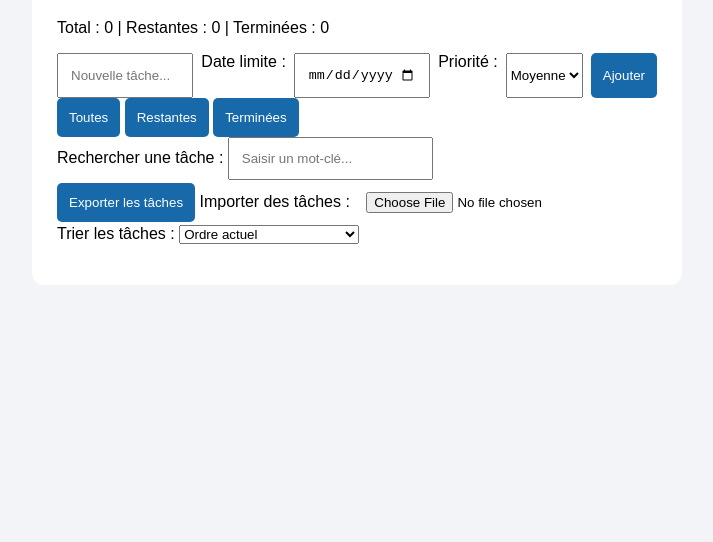
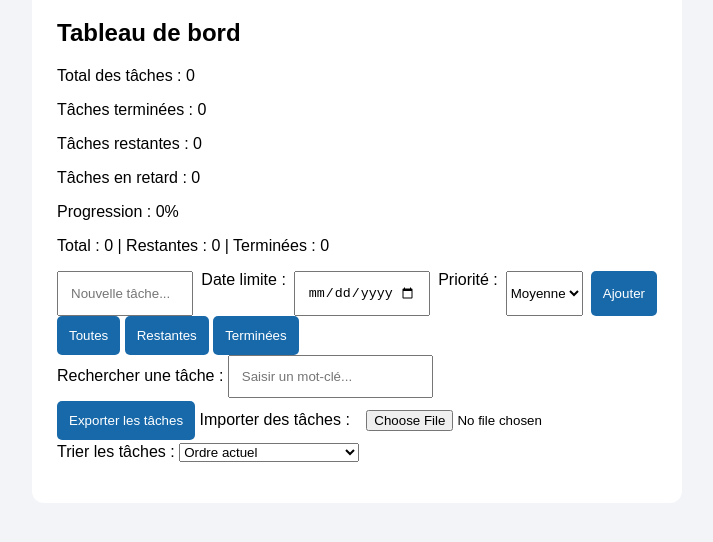
Before and after one commit to TRAOREAROUNA/GESTIONNAIRE-TACHES, a plain HTML site: page index.html in a window 1280 px wide. Shown: the part 126-668 px from the top of the page, without its empty margins (283-996 px from the left). Drawn offline with Linux system fonts and the light colour scheme.

Commit message:
Ajout du tableau de bord et des statistiques

```diff
--- a/index.html
+++ b/index.html
@@ -10,6 +10,21 @@
 <body>
     <main class="container">
         <h1>Mon gestionnaire de tâches</h1>
+
+<section id="task-dashboard">
+    <h2>Tableau de bord</h2>
+
+    <p>Total des tâches : <span id="dashboard-total">0</span></p>
+
+    <p>Tâches terminées : <span id="dashboard-completed">0</span></p>
+
+    <p>Tâches restantes : <span id="dashboard-remaining">0</span></p>
+
+    <p>Tâches en retard : <span id="dashboard-overdue">0</span></p>
+
+    <p>Progression : <span id="dashboard-progress">0%</span></p>
+</section>
+
         <p id="task-counter">Nombre de tâches : 0</p>
 
         <form id="task-form">
--- a/script.js
+++ b/script.js
@@ -42,6 +42,36 @@ function renderTasks() {
     const total = tasks.length;
     const terminees = tasks.filter(task => task.done).length;
     const restantes = total - terminees;
+
+
+const dashboardTotal = document.getElementById("dashboard-total");
+const dashboardCompleted = document.getElementById("dashboard-completed");
+const dashboardRemaining = document.getElementById("dashboard-remaining");
+const dashboardOverdue = document.getElementById("dashboard-overdue");
+const dashboardProgress = document.getElementById("dashboard-progress");
+
+const today = new Date();
+today.setHours(0, 0, 0, 0);
+
+const overdueCount = tasks.filter(task => {
+    if (task.done || !task.dueDate) {
+        return false;
+    }
+
+    const dueDate = new Date(task.dueDate + "T00:00:00");
+    return dueDate < today;
+}).length;
+
+const progress = total === 0
+    ? 0
+    : Math.round((terminees / total) * 100);
+
+dashboardTotal.textContent = total;
+dashboardCompleted.textContent = terminees;
+dashboardRemaining.textContent = restantes;
+dashboardOverdue.textContent = overdueCount;
+dashboardProgress.textContent = progress + "%";
+
 
     document.getElementById("task-counter").textContent =
         "Total : " + total +
```
